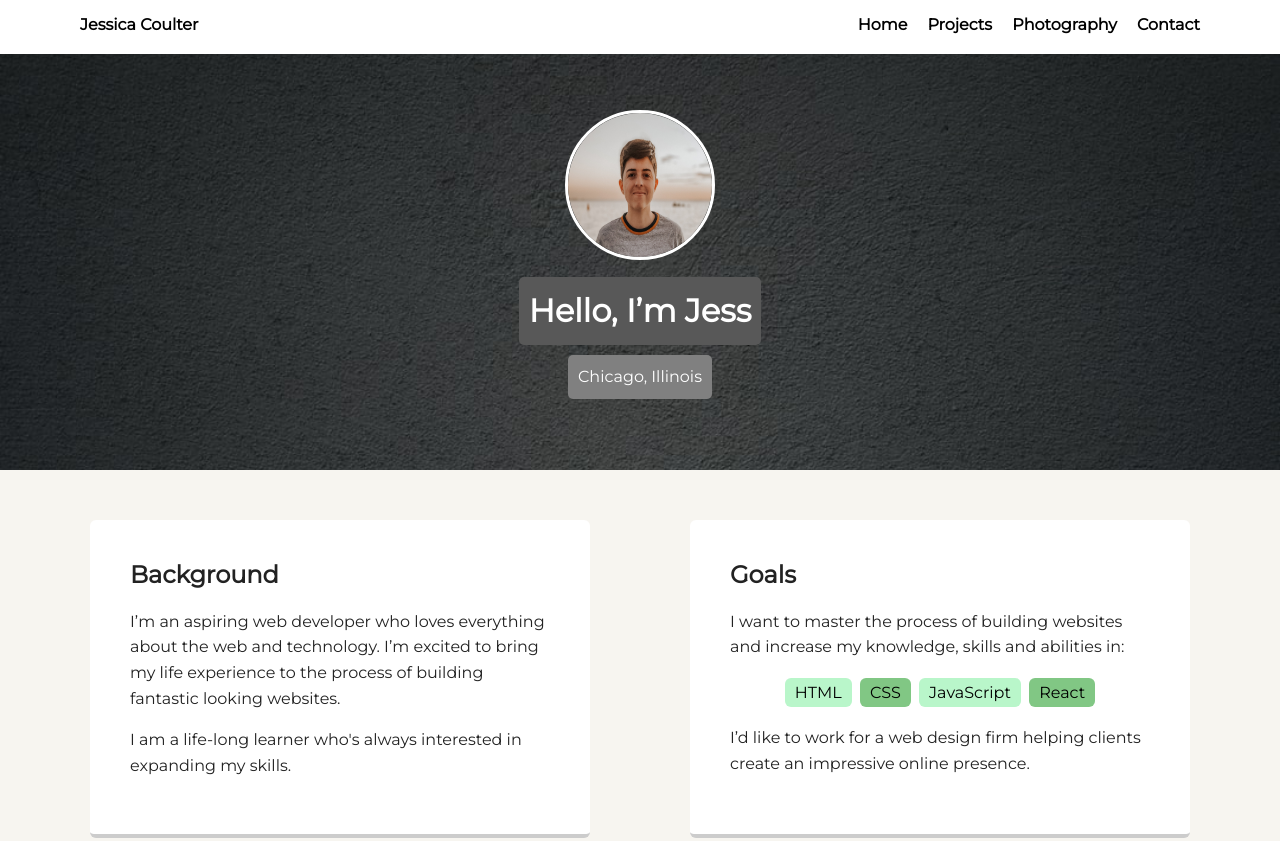
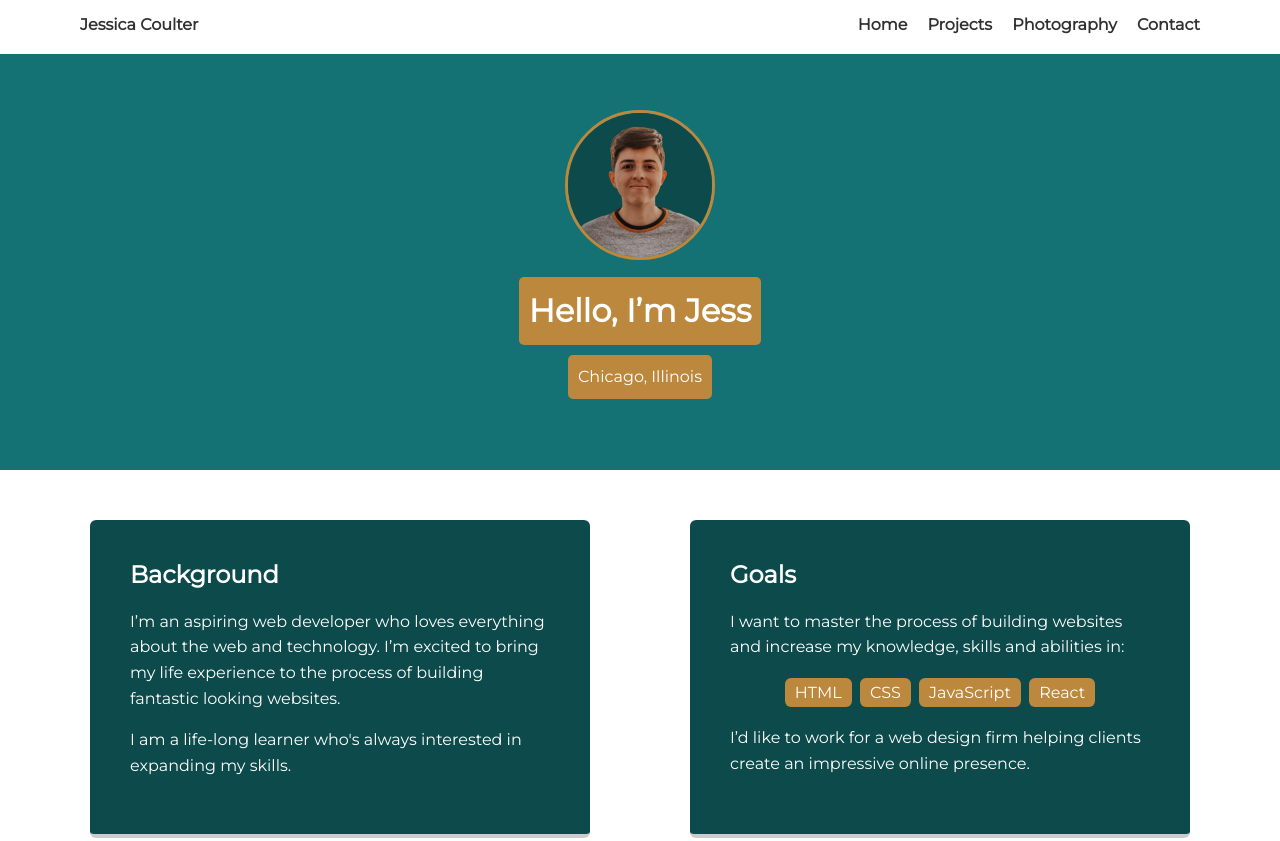
Before and after one commit to JessicaCoulter/portfolio-project, a plain HTML site: page index.html in a window 1280 px wide. Shown: the top 841 px of the page. Drawn offline with Linux system fonts and the light colour scheme.

Commit message:
Design Updates
A lot of design updates

```diff
--- a/index.html
+++ b/index.html
@@ -15,12 +15,12 @@
           <li><a href="#">Home</a></li>
           <li><a href="#">Projects</a></li>
           <li><a href="pages/photography.html">Photography</a></li>
-          <li><a href="#">Contact</a></li>
+          <li><a href="pages/contact.html">Contact</a></li>
         </ul>
     </div>
 
     <header>
-      <img src="images/profilepic.jpg" alt="Picture of Jessica Coulter" class="profile-image">
+      <img src="images/newprofilepic.png" alt="Picture of Jessica Coulter" class="profile-image">
       <h1 class="tag name">Hello, I’m Jess</h1>
       <p class="tag location">Chicago, Illinois</p>
     </header>
--- a/styles.css
+++ b/styles.css
@@ -9,13 +9,13 @@ body {
   text-align: center;
   font-family: 'Montserrat', sans-serif;
   color: #222;
-  background: #f7f5f0;
+  background: white;
 }
 /* Link Styles */
 
 a {
   text-decoration: none;
-  color: black;
+  color: #303030;
 }
 a:hover {
   color: #6633ff;
@@ -43,7 +43,7 @@ a:hover {
 .nav .name {
     display: block;
     margin-right: auto;
-    color: black;
+    color: #303030;
 }
 .nav li {
   padding: 5px 10px 10px 10px;
@@ -57,7 +57,7 @@ a:hover {
 
 header {
   text-align: center;
-  background: url('images/mybackground.jpeg') no-repeat top center ;
+  background: #147274 no-repeat top center ;
   background-size: cover;
   overflow: hidden;
   padding-top: 60px;
@@ -70,14 +70,14 @@ header .profile-image {
   width: 150px;
   height: 150px;
   border-radius: 50%;
-  border: 3px solid white;
+  border: 3px solid #bb883d;
   transition: all .5s;
 }
 header .profile-image:hover {
-  transform: scale(1.2) rotate(5deg);
+  transform: scale(1.2) rotate(15deg);
 }
 .tag {
-  background-color: #585858;
+  background-color: #bb883d;
   color: white;
   padding: 10px;
   border-radius: 5px;
@@ -85,7 +85,7 @@ header .profile-image:hover {
   margin: 10px auto;
 }
 .location {
-  background-color: #808080;
+  background-color: #bb883d;
   color: white;
 }
 .card {
@@ -93,13 +93,14 @@ header .profile-image:hover {
   padding: 20px 40px 40px;
   max-width: 500px;
   text-align: left;
-  background: #fff;
+  color: white;
+  background: #0d4a4b;
   border-bottom: 4px solid #ccc;
   border-radius: 6px;
   transition: all .5s;
 }
 .card:hover {
-  border-color: #808080;
+  border-color: #bb883d;
 }
 
 ul.skills {
@@ -110,14 +111,14 @@ ul.skills {
 .skills li {
   border-radius: 6px;
   display: inline-block;
-  background: #81C784;
-  color: black;
+  background: #bb883d;
+  color: white;
   padding: 5px 10px;
   margin: 2px;
 }
 
 .skills li:nth-child(odd) {
-  background: #B9F6CA;
+  background: #bb883d;
 }
 
 footer {
@@ -129,6 +130,7 @@ footer {
 footer .copyright {
   top: -8px;
   font-size: .75em;
+  color: #303030;
 }
 
 footer ul {
@@ -204,3 +206,17 @@ a.social:hover {
   }
 
 }
+
+/* Contact Page */
+
+.contact-photo {
+  margin-top: 60px;
+  width: 300px;
+  height: 300px;
+  transition: all .5s;
+}
+
+.contact-photo:hover {
+  transform: scale(1.0) rotate(360deg);
+
+}
```
Also changed, not shown: pages/contact.html (+19 -1 lines), pages/photography.html (+5 -3 lines), images/contactphoto.PNG (added), images/mybackground.jpeg (deleted), images/newprofilepic.png (added), images/photo1.jpg (added), images/photo2.jpg (added), images/profilepic.jpg (deleted), 2 other files.
